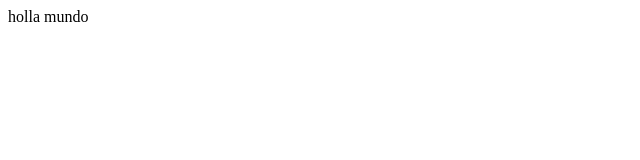
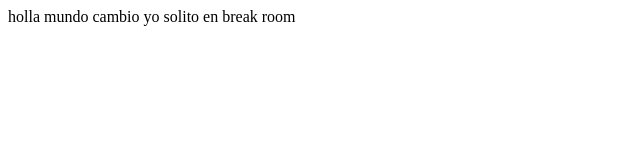
Before and after one commit to mecastilloc/starting, a plain HTML site: page index.html in a window 1280 px wide. Shown: the whole page, without its empty margins (0-640 px from the left). Drawn offline with Linux system fonts and the light colour scheme.

Commit message:
"otra modificacion"

```diff
--- a/index.html
+++ b/index.html
@@ -8,5 +8,6 @@
 </head>
 <body>
     holla mundo
+    cambio yo solito en break room
 </body>
 </html>
```
